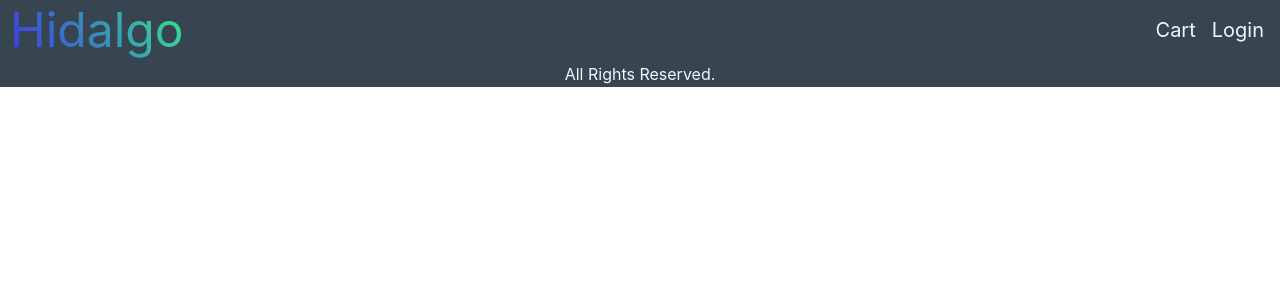
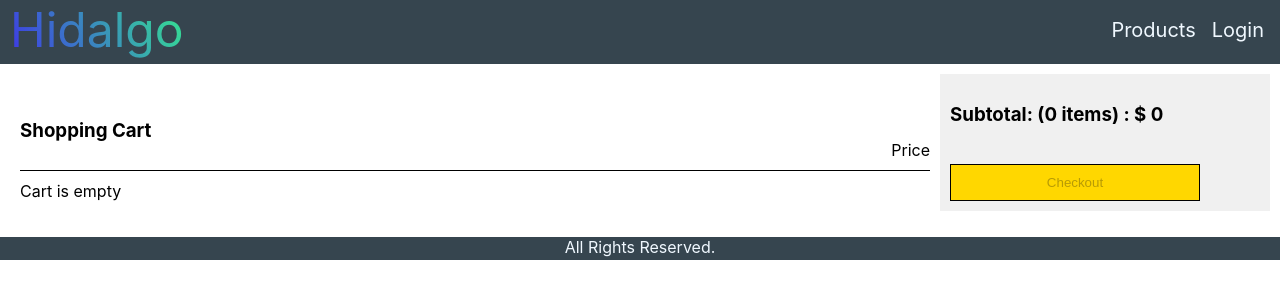
Before and after one commit to Nic-Tmpl/hidalgo, a React (Create React App) app in the folder frontend/: page /cart in a window 1280 px wide. Shown: the top 300 px of the page. Built offline with nearby package versions, Linux system fonts and the light colour scheme.

Commit message:
bugfixes and small edits

```diff
--- a/frontend/src/App.css
+++ b/frontend/src/App.css
@@ -52,6 +52,10 @@ body {
 
 li {
   list-style-type: none;
+}
+
+.logout-button {
+  cursor: pointer;
 }
 
 .footer {
@@ -168,6 +172,10 @@ li {
 }
 
 /* Product Screen styles */
+
+.body-content {
+  height: 80vh;
+}
 
 .product-details {
   display: flex;
--- a/frontend/src/App.js
+++ b/frontend/src/App.js
@@ -30,6 +30,10 @@ function App() {
     navigate("/");
   }
 
+  //this capitalizes the first letter of the user's name, so display is the prettiest girl at the ball
+  const userName = userInfo ? userInfo.first_name.charAt(0).toUpperCase() + userInfo.first_name.slice(1) : '' ;
+
+
 
 
   return (
@@ -40,14 +44,15 @@ function App() {
             <menu>
               {userInfo.isadmin ?
               <li><Link to="/adminpage">{userInfo.first_name}</Link></li>:
-              <li><Link to={`/users/${userInfo.id}`}>{userInfo.first_name}</Link></li>
+              <li><Link to={`/users/${userInfo.id}`}>{userName}</Link></li>
             }
-            <li>Cart</li>
-            <button onClick={handleLogout}>Logout</button>
+            <li><Link to="/cart">Cart</Link></li>
+            <li><Link to="/products">Products</Link></li>
+            <li className="logout-button" onClick={handleLogout}>Logout</li>
             </menu>
             :
             <menu>
-            <li>Cart</li>
+            <li><Link to="/products">Products</Link></li>
             <li><Link to="/login">Login</Link></li>
             </menu>
             }
@@ -62,7 +67,7 @@ function App() {
               <Route path="/orders/:id" element={<OrderScreen />} />
               <Route path="/products/categories/:id" element={<CategoryProductScreen />} />
               <Route path="/products/:id" element={<ProductScreen />} />
-              <Route path="/cart/:id" element={<CartScreen />} />
+              <Route path="/cart" element={<CartScreen />} />
               <Route path="/products" element={<AllProductsScreen />} />
               <Route path ="/shipping" element={<ShippingScreen />} />
               <Route path="/shipping/payment" element={<PaymentScreen />} />
--- a/frontend/src/screens/CartScreen.js
+++ b/frontend/src/screens/CartScreen.js
@@ -21,7 +21,6 @@ function CartScreen() {
     useEffect(() => {
         if(id) {
             dispatch(addToCart(id, qty));
-            console.log('i fire once');
         }
     }, []);
 
```
